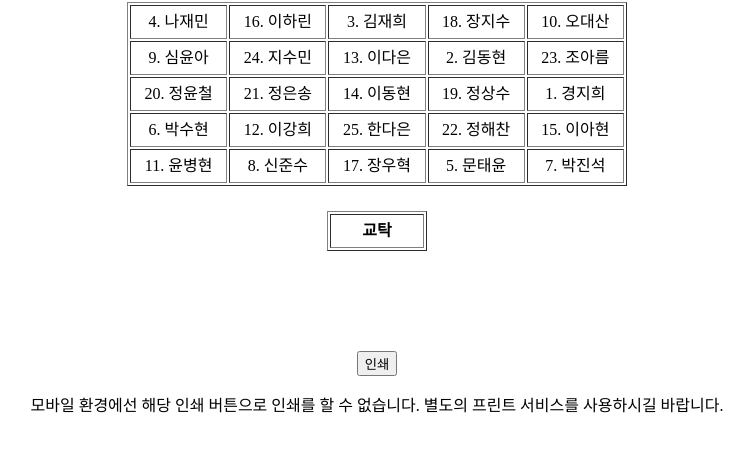
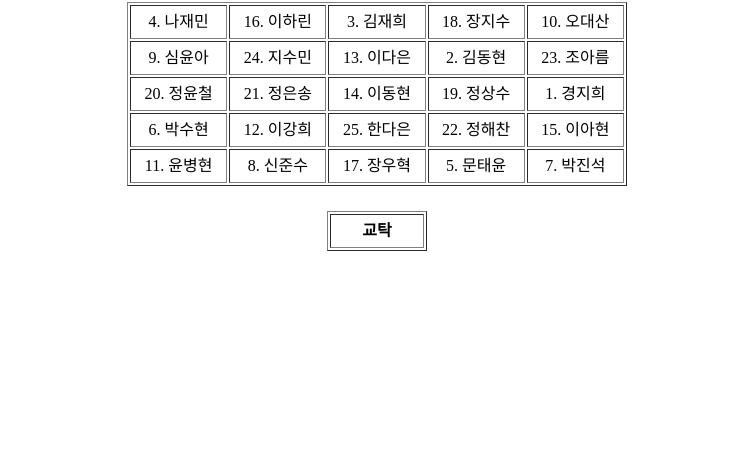
Before and after one commit to wnstn4896/class3-4_2021, a plain HTML site: page sheets/sheets.html in a window 1280 px wide. Both pictures are taken after a click on the button "인쇄". Shown: the part 87-538 px from the top of the page, without its empty margins (263-1011 px from the left). Drawn offline with Linux system fonts and the light colour scheme.

Commit message:
Update sheets.html

```diff
--- a/sheets/sheets.html
+++ b/sheets/sheets.html
@@ -50,6 +50,12 @@
          	 document.write('<td>'+(students[i])+'</td>');
        	  }
        }
+
+	   function sheets_print(){
+	    document.querySelector('p').style.display='none';
+		document.querySelector('#print').style.display='none';
+		print();
+	   }
   </script>
         </tr>
     </table>
@@ -59,7 +65,7 @@
         </tr>
    </table>
 	<div style="margin:100px;">
-		<input type="button" value="인쇄" onclick="window.print()">
+		<input type="button" value="인쇄" onclick="sheets_print();" id="print">
 		<p>
 			모바일 환경에선 해당 인쇄 버튼으로 인쇄를 할 수 없습니다. 별도의 프린트 서비스를 사용하시길 바랍니다.
 		</p>
```
